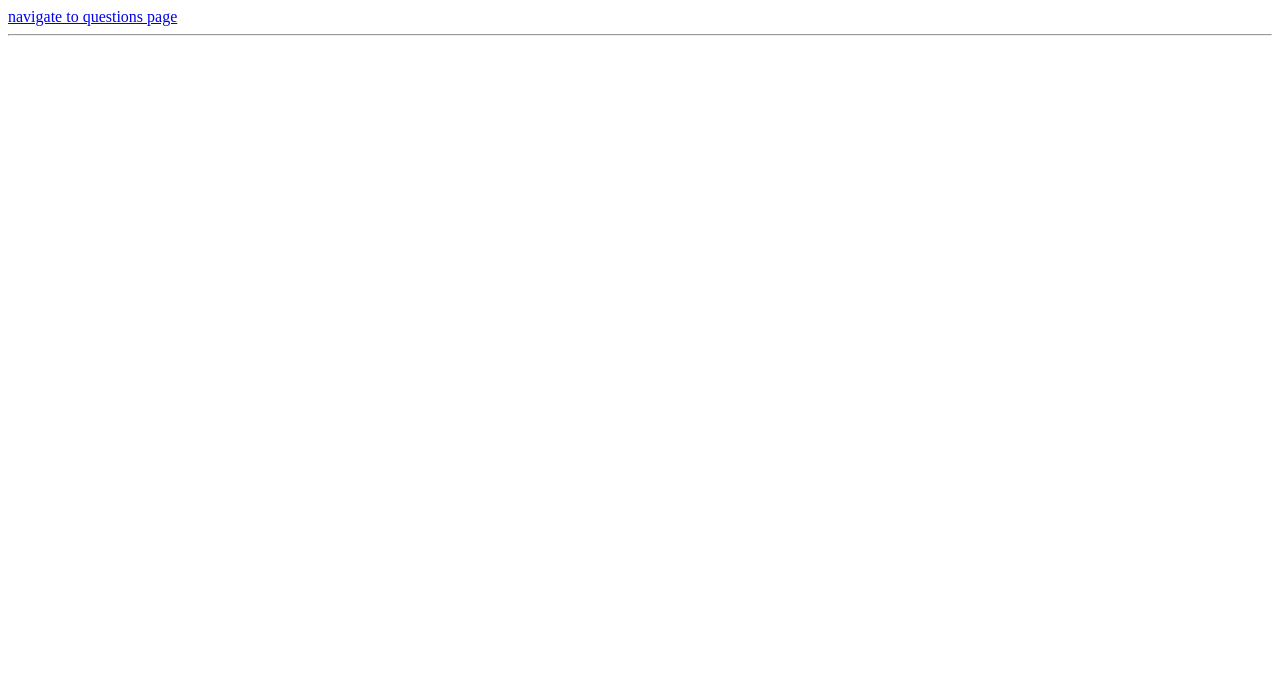
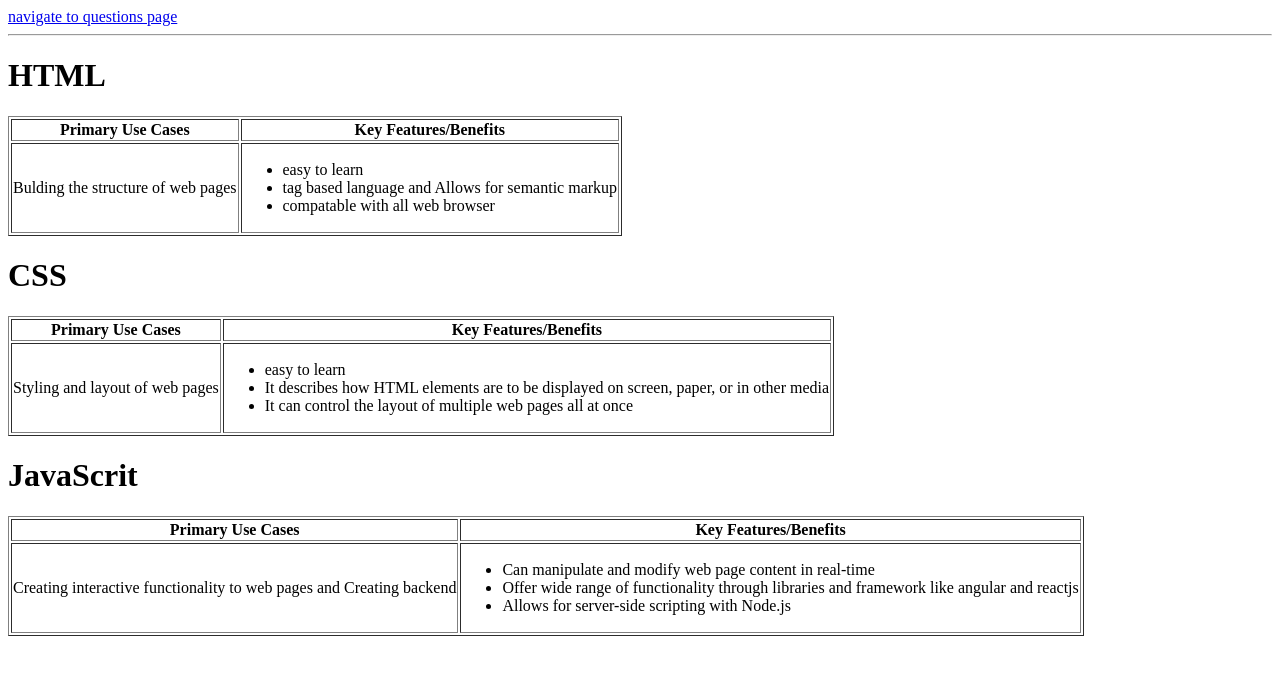
Before and after one commit to saikumarc17/fullstackjavascriptassignments, a plain HTML site: page Core_HTML_Assignment/ques10.html in a window 1280 px wide. Drawn offline with Linux system fonts and the light colour scheme.

Commit message:
Update ques10.html

```diff
--- a/Core_HTML_Assignment/ques10.html
+++ b/Core_HTML_Assignment/ques10.html
@@ -5,10 +5,76 @@
         <meta http-equiv="X-UA-Compatible" content="IE=edge">
         <meta name="viewport" content="width=device-width, initial-scale=1.0">
         <title>question 10</title>
+
     </head>
     <body>
         <a href="index.html">navigate to questions page</a>
         <hr>
+        <h1>HTML</h1>
+        <table  border="1" >
+            <thead>
+                <tr>
+                    <th> Primary Use Cases</th>
+                    <th>Key Features/Benefits</th>
+                </tr>
+            </thead>
+            <tbody>
+                <tr>
+                    <td>Bulding the structure of web pages</td>
+                    <td>
+                        <ul>
+                            <li>easy to learn</li>
+                            <li>tag based language and Allows for semantic markup</li>
+                            <li>compatable with all web browser</li>
+                        </ul>
+                    </td>
+                </tr>
+            </tbody>
+        </table>
+
+        <h1>CSS</h1>
+        <table  border="1" >
+            <thead>
+                <tr>
+                    <th> Primary Use Cases</th>
+                    <th>Key Features/Benefits</th>
+                </tr>
+            </thead>
+            <tbody>
+                <tr>
+                    <td>Styling and layout of web pages  </td>
+                    <td>
+                        <ul>
+                            <li>easy to learn</li>
+                            <li>It describes how HTML elements are to be displayed on screen, paper, or in other media </li>
+                            <li>It can control the layout of multiple web pages all at once</li>
+                        </ul>
+                    </td>
+                </tr>
+            </tbody>
+        </table>
+
+        <h1>JavaScrit </h1>
+        <table  border="1" >
+            <thead>
+                <tr>
+                    <th> Primary Use Cases</th>
+                    <th>Key Features/Benefits</th>
+                </tr>
+            </thead>
+            <tbody>
+                <tr>
+                    <td>Creating interactive functionality  to web pages and Creating backend </td>
+                    <td>
+                        <ul>
+                            <li>Can manipulate and modify web page content in real-time</li>
+                            <li>Offer wide range of functionality through libraries and framework like angular and reactjs</li>
+                            <li>Allows for server-side scripting with Node.js</li>
+                        </ul>
+                    </td>
+                </tr>
+            </tbody>
+        </table>
 
     </body>
 </html>
```
